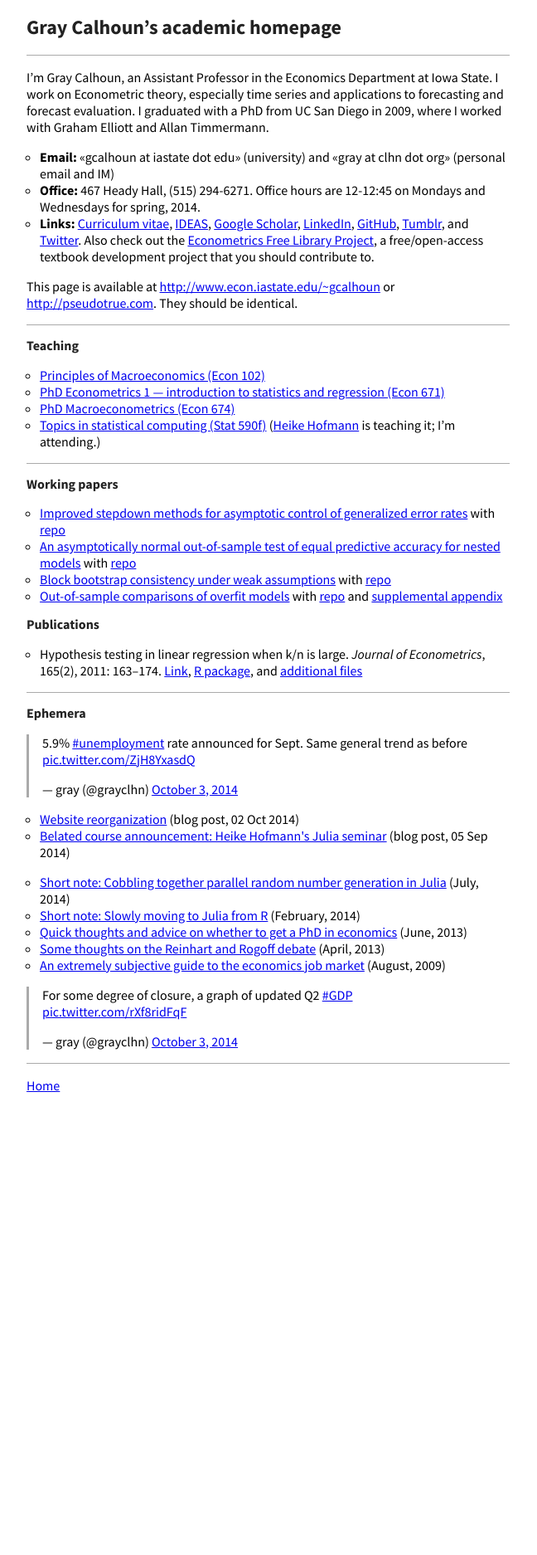
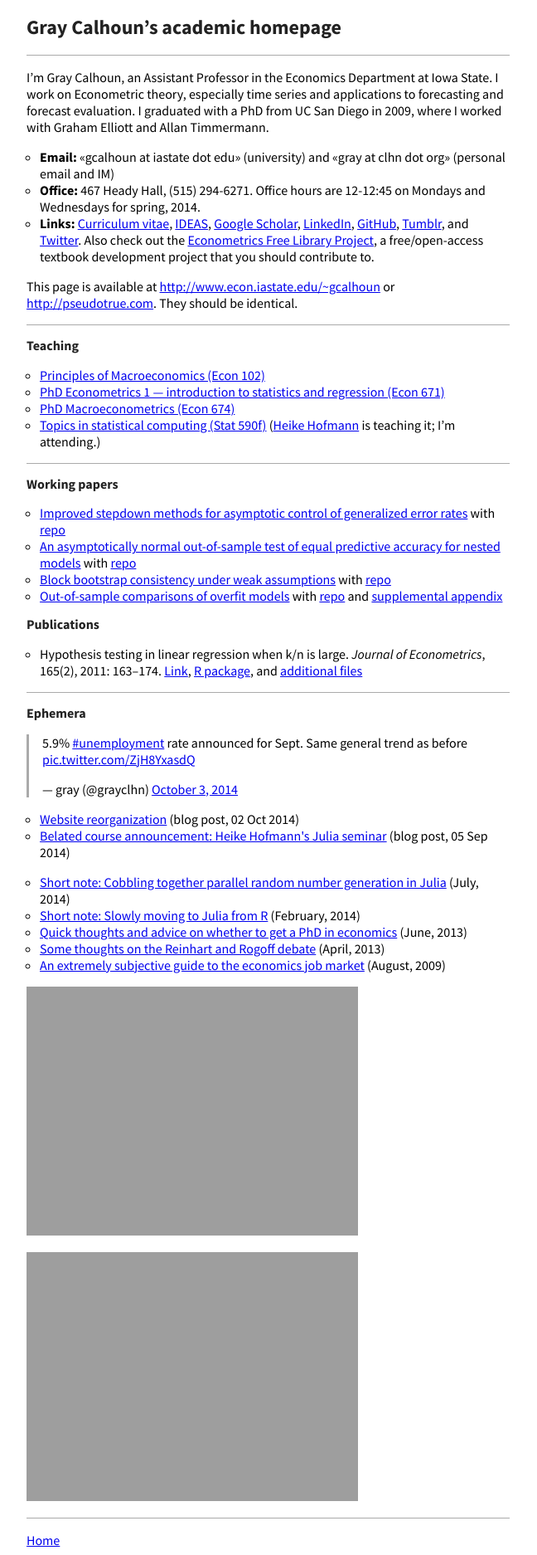
Before and after one commit to mmkuang/grayclhn.github.io, a Jekyll site: the page built from index.md, in a window 1280 px wide. Shown: the whole page at 83% size, without its empty margins (0-648 px from the left). Built offline with Jekyll 4.4.1, drawn with Linux system fonts in a browser that asks for light colours; Markdown is read by kramdown in place of the engine named in the settings; comment, search, counter and statistics services are not loaded; before the commit the page ends 1326 px from its top, so only the background shows below that.

Commit message:
Switch graphs of unemployment and GDP to hosted copies

```diff
--- a/index.md
+++ b/index.md
@@ -88,5 +88,6 @@ This page is available at <http://www.econ.iastate.edu/~gcalhoun> or
 * [Some thoughts on the Reinhart and Rogoff debate](ephemera/reinhart-rogoff-thoughts) (April, 2013)
 * [An extremely subjective guide to the economics job market](ephemera/job-market-notes) (August, 2009)
 
-<blockquote class="twitter-tweet" lang="en"><p>For some degree of closure, a graph of updated Q2 <a href="https://twitter.com/hashtag/GDP?src=hash">#GDP</a> <a href="http://t.co/rXf8ridFqF">pic.twitter.com/rXf8ridFqF</a></p>&mdash; gray (@grayclhn) <a href="https://twitter.com/grayclhn/status/518138257696370688">October 3, 2014</a></blockquote>
-<script async src="//platform.twitter.com/widgets.js" charset="utf-8"></script>
+![Graph of the US unemployment rate](ephemera/unemployment.png =600x)
+
+![Graph of US GDP rate](ephemera/gdp.png =600x)
```
Also changed, not shown: ephemera/gdp.png (added), ephemera/unemployment.png (added).
